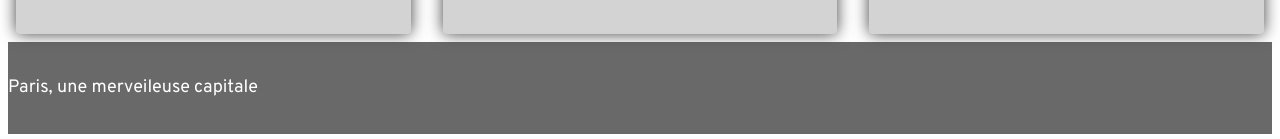
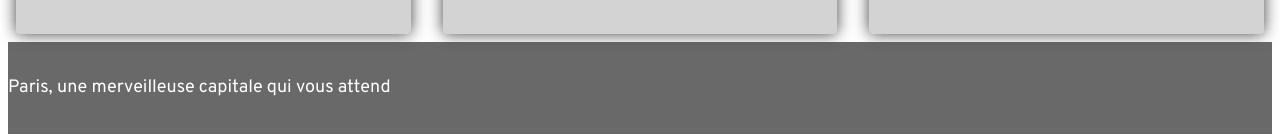
Before and after one commit to irismhh/landing, a plain HTML site: page index.html in a window 1280 px wide. Shown: the part 1196-1335 px from the top of the page. Drawn offline with Linux system fonts and the light colour scheme; files whose address does not match are found by name; a web font is replaced by a local one.

Commit message:
Add files via upload

```diff
--- a/index.html
+++ b/index.html
@@ -53,6 +53,6 @@
 
 <!-- Code your Footer section -->
 <div class="footer">
-<p>Paris, une merveileuse capitale</p>
+<p>Paris, une merveilleuse capitale qui vous attend</p>
 </div>
 </body>
```
Also changed, not shown: images/laseine.jpeg (added), images/louvre.jpeg (added), images/notredame.jpeg (added), images/pariss.jpeg (added).
